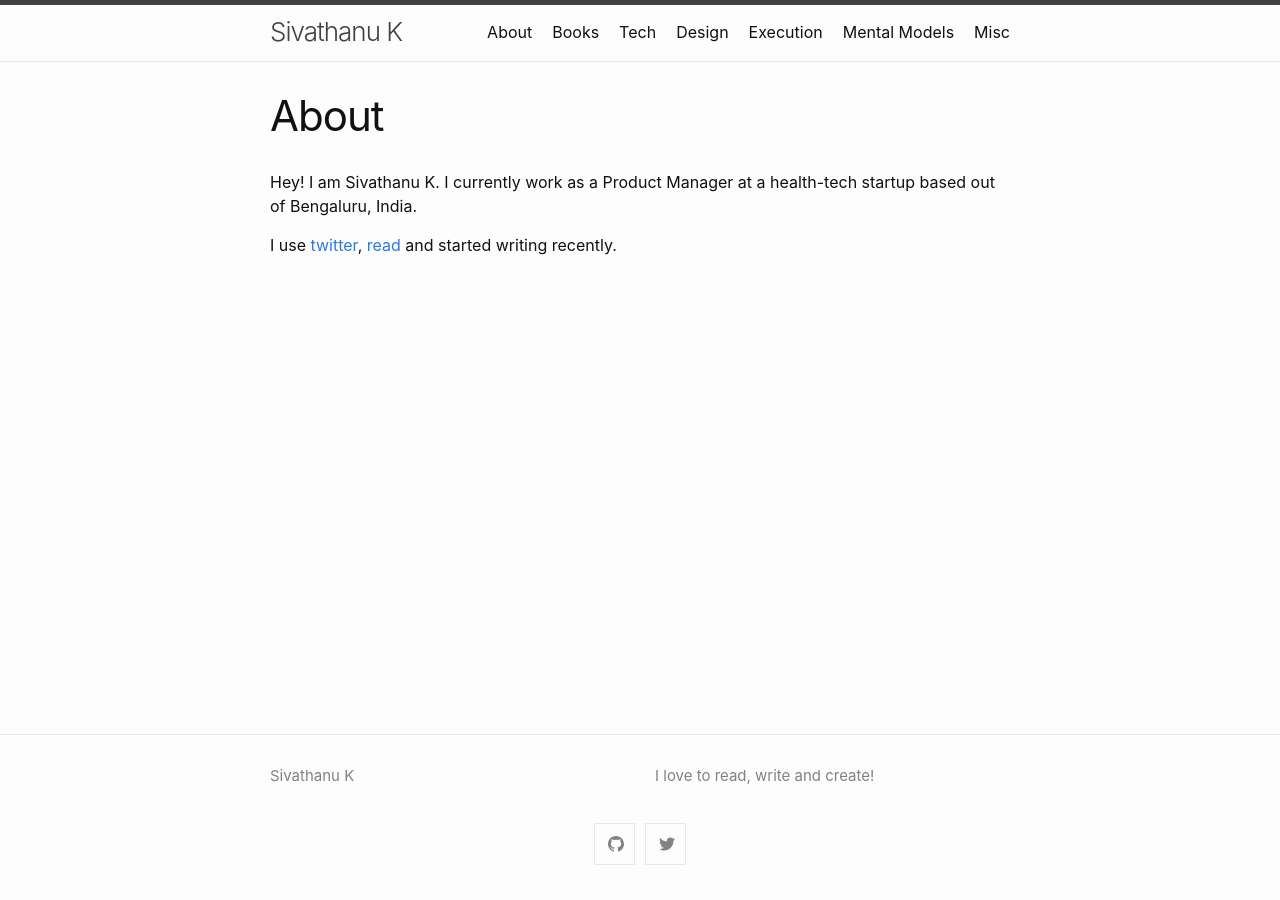
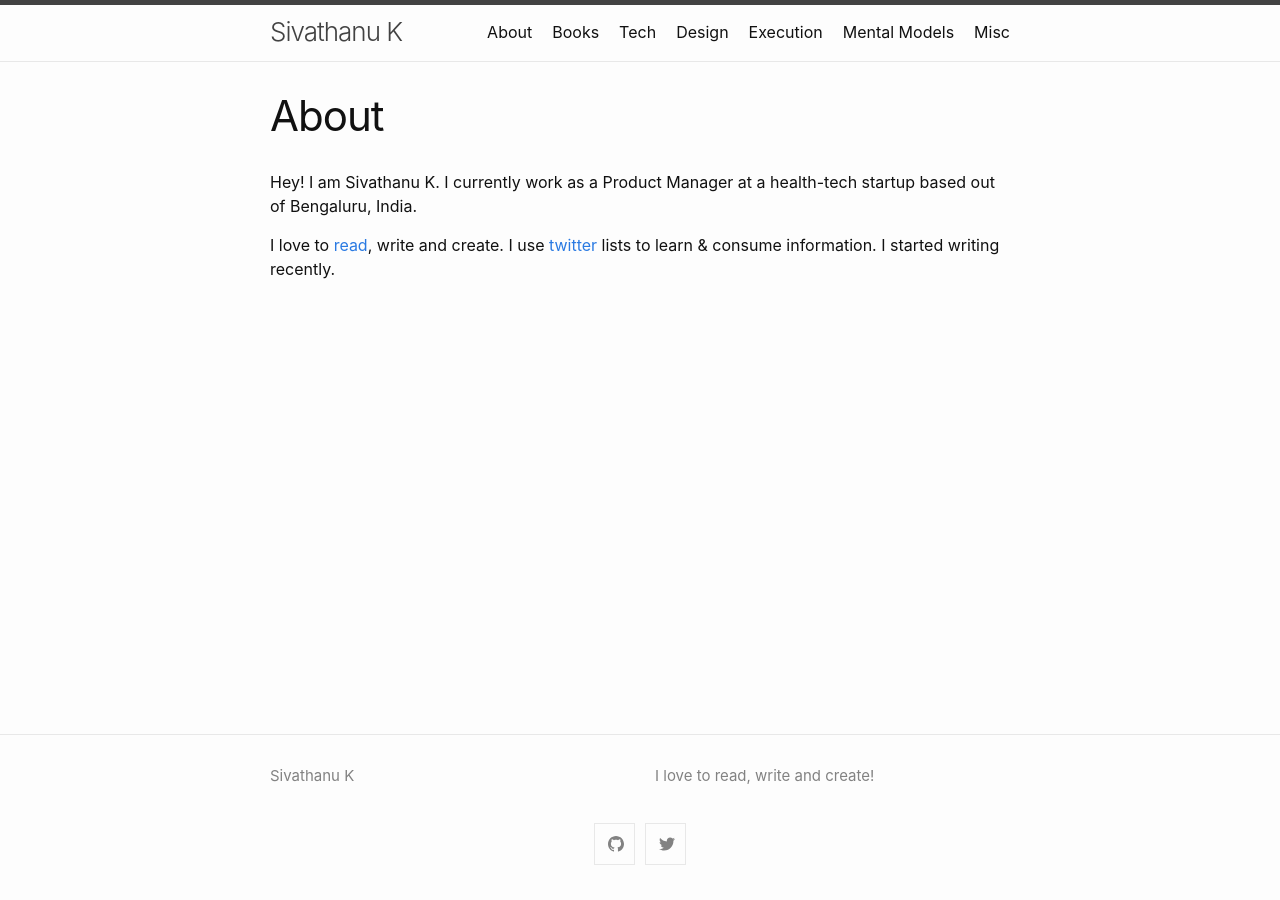
Before and after one commit to sivathanuk/sivathanuk.github.io, a Jekyll site: the page built from about.markdown, in a window 1280 px wide. Built offline with Jekyll 4.4.1, drawn with Linux system fonts in a browser that asks for light colours.

```diff
--- a/about.markdown
+++ b/about.markdown
@@ -6,8 +6,4 @@ permalink: /about/
 
 Hey! I am Sivathanu K. I currently work as a Product Manager at a health-tech startup based out of Bengaluru, India.
 
-I use [twitter](https://twitter.com/_sivathanuk), [read](https://www.goodreads.com/review/list/39679227) and started writing recently.
-
-
-
-[jekyll-organization]: https://github.com/jekyll
+I love to [read](https://www.goodreads.com/review/list/39679227), write and create. I use [twitter](https://twitter.com/_sivathanuk) lists to learn & consume information. I started writing recently.
```
